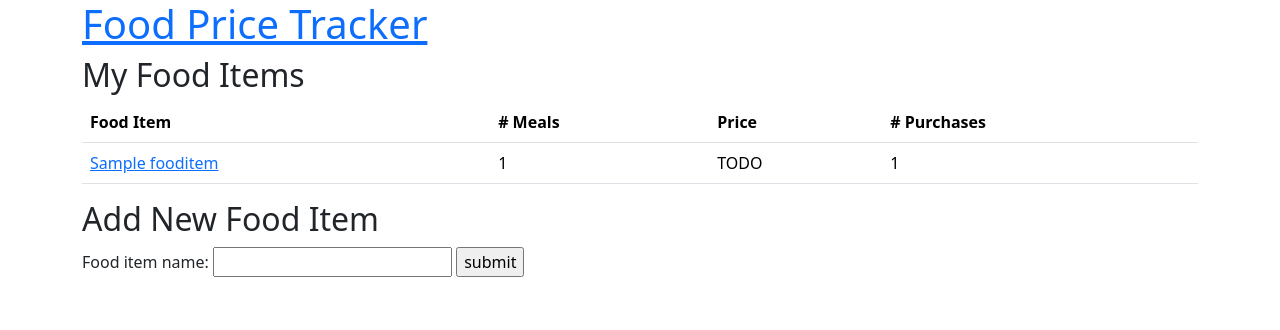
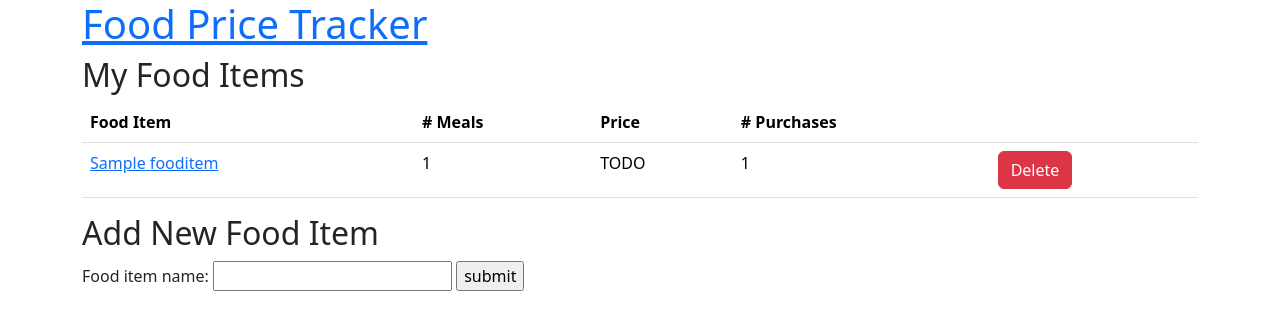
Before and after one commit to matthewleighton/Meal-Price-Tracker, a Django app: page /food_items/ in a window 1280 px wide. Shown: the top 330 px of the page. Run offline with Django 4.2, Linux system fonts and the light colour scheme; a user stored in the database is signed in; tables that the repository leaves empty hold one stand-in row (values such as "Sample post").

Commit message:
Add delete button to FoodItems list template

```diff
--- a/meals/templates/meals/food_item/list.html
+++ b/meals/templates/meals/food_item/list.html
@@ -9,6 +9,7 @@
 			<th># Meals</th>
 			<th>Price</th>
 			<th># Purchases</th>
+			<th></th>
 		</tr>
 		{% for food_item in food_items %}
 			<tr>
@@ -20,6 +21,11 @@
 				<td>{{ food_item.meals|length }}</td>
 				<td>TODO</td>
 				<td>{{ food_item.purchases|length }}</td>
+				<td>
+					<a href="{% url 'food_item_delete' food_item_id=food_item.pk %}"
+					   class="btn btn-danger"
+					   onclick="return confirm('Are you sure you want to delete this food item?')">Delete</a>
+				</td>
 			</tr>
 		{% endfor %}
 	</table>
--- a/meals/urls.py
+++ b/meals/urls.py
@@ -16,8 +16,9 @@ urlpatterns = [
 	path('food_items/', views.food_item_list, name='food_item_list'),
 	path('food_items/new/', views.new_food_item, name='new_food_item'),
 	path('food_items/<int:food_item_id>/', views.food_item, name='food_item'),
-    path('food_items/<int:ingredient_id>/delete/', views.ingredient_delete, name='ingredient_delete'),
+	path('food_items/<int:food_item_id>/delete/', views.food_item_delete, name='food_item_delete'),
 
+    path('ingredients/<int:ingredient_id>/delete/', views.ingredient_delete, name='ingredient_delete'),
 	path('ingredients/new/<int:meal_id>', views.new_standard_ingredient, name='new_standard_ingredient'),
 
 	# re_path(
--- a/meals/views.py
+++ b/meals/views.py
@@ -97,6 +97,21 @@ def new_food_item(request):
 
 	return render(request, 'meals/food_item/new.html', context)
 
+def food_item_delete(request, food_item_id):
+	user = request.user
+
+	if not user.is_authenticated:
+		return HttpResponseForbidden()
+
+	food_item = get_object_or_404(FoodItem, pk=food_item_id)
+
+	if food_item.user != user:
+		return HttpResponseForbidden()
+
+	food_item.delete()
+
+	previous_page = request.META.get('HTTP_REFERER', '/')
+	return redirect(previous_page)
 
 class FoodItemAutocomplete(autocomplete.Select2QuerySetView):
 	def get_queryset(self):
```
